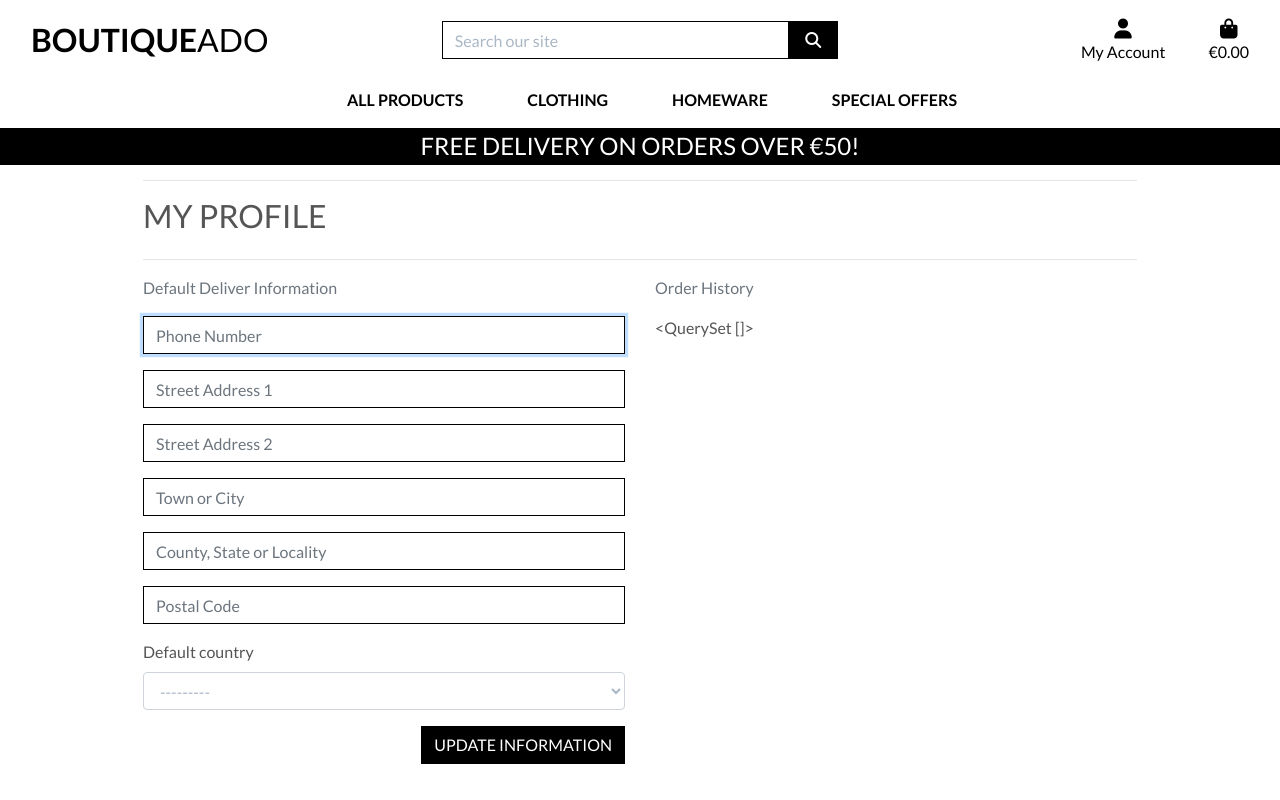
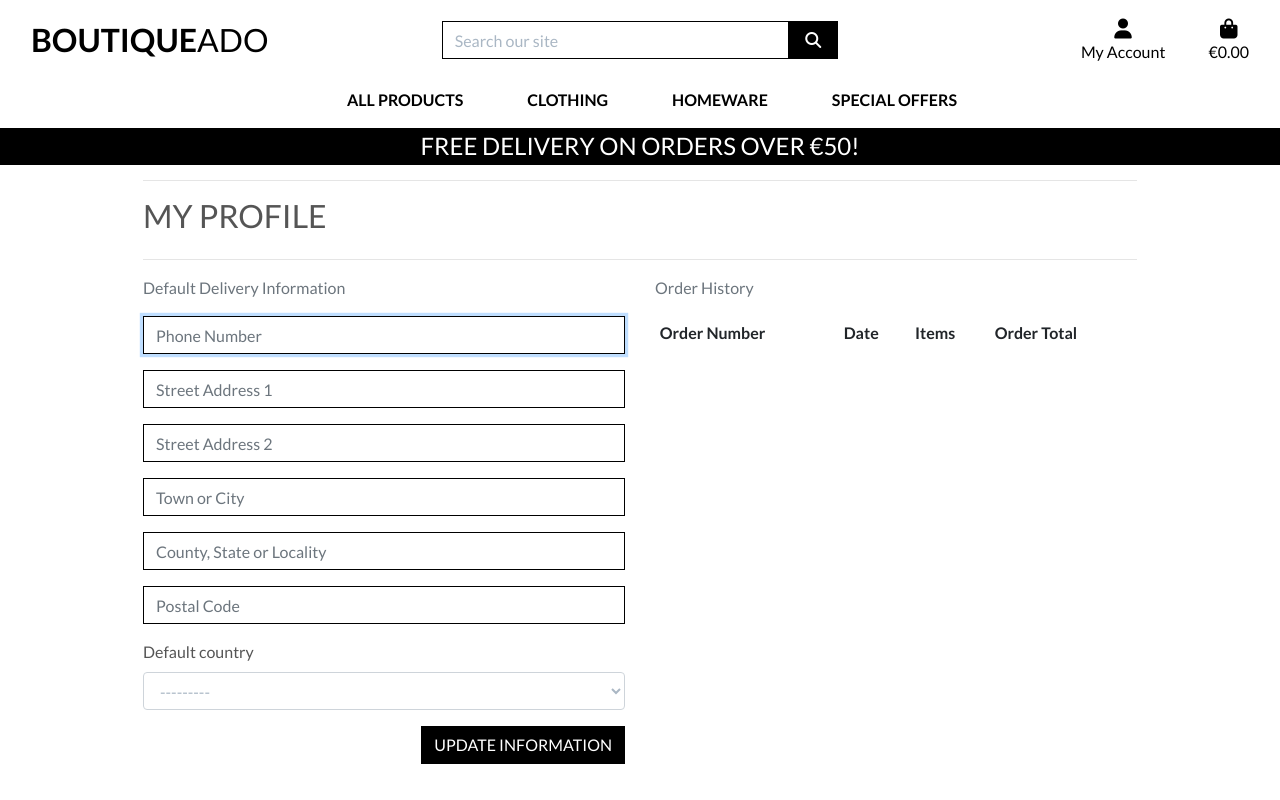
Before and after one commit to Marceillo/boutique_ado_v2, a Django app: page /profile/ in a window 1280 px wide. Run offline with Django 3.2, Linux system fonts and the light colour scheme; a user stored in the database is signed in; data comes from the database, SQL or seed files in the repository; both versions use the stored data as it was after the commit; lists and menus that the app fills with data are empty; some libraries are stand-ins or nearby versions.

Commit message:
Prfiles added history and updated checkout views

```diff
--- a/checkout/admin.py
+++ b/checkout/admin.py
@@ -15,7 +15,7 @@ class OrderAdmin(admin.ModelAdmin):
                        'grand_total', 'original_bag',
                        'stripe_pid')
 
-    fields = ('order_number', 'date', 'full_name',
+    fields = ('order_number', 'user_profile', 'date', 'full_name',
               'email', 'phone_number', 'country',
               'postcode', 'town_or_city', 'street_address1',
               'street_address2', 'county', 'delivery_cost',
--- a/profiles/static/profiles/css/profiles.css
+++ b/profiles/static/profiles/css/profiles.css
@@ -1,3 +1,8 @@
+.order-history {
+    max-height: 416px; /* height of profile form + submit button */
+    overflow-y: auto;
+}
+
 #profile-update-form .form-control {
     color: #000;
 }
--- a/profiles/templates/profiles/profile.html
+++ b/profiles/templates/profiles/profile.html
@@ -25,7 +25,7 @@
     </div>
     <div class="row">
         <div class="col-12 col-lg-6">
-                <p class="text-muted">Default Deliver Information</p>
+            <p class="text-muted">Default Delivery Information</p>
             <form class="mt-3" action="{% url 'profile' %}" method="POST" id="profile-update-form">
                 {% csrf_token %}
                 {{ form|crispy }}
@@ -34,7 +34,43 @@
         </div>
         <div class="col-12 col-lg-6">
             <p class="text-muted">Order History</p>
-                {{ orders }}
+            <div class="order-history table-responsive">
+                <table class="table table-sm table-borderless">
+                    <thead>
+                        <tr>
+                            <th>Order Number</th>
+                            <th>Date</th>
+                            <th>Items</th>
+                            <th>Order Total</th>
+                        </tr>
+                    </thead>
+                    <tbody>
+                        {% for order in orders %}
+                        <tr>
+                            <td>
+                                <a href="{% url 'order_history' order.order_number %}" title="{{ order.order_number }}">
+                                    {{ order.order_number|truncatechars:6 }}
+                                </a>
+                            </td>
+                            <td>{{ order.date }}</td>
+                            <td>
+                                <ul class="list-unstyled">
+                                    {% for item in order.lineitems.all %}
+                                    <li class="small">
+                                        {% if item.product.has_sizes %}
+                                        Size {{ item.product.size|upper }}
+                                        {% endif %}{{ item.product.name }} x{{ item.quantity }}
+                                    </li>
+                                    {% endfor %}
+                                </ul>
+                            </td>
+                            <td>${{ order.grand_total }}</td>
+                        </tr>
+                        {% endfor %}
+                    </tbody>
+                </table>
+            </div>
+        </div>
     </div>
 </div>
 {% endblock %}
--- a/profiles/urls.py
+++ b/profiles/urls.py
@@ -2,5 +2,6 @@ from django.urls import path
 from . import views
 
 urlpatterns = [
-    path('', views.profile, name='profile')
+    path('', views.profile, name='profile'),
+    path('order_history/<order_number>', views.order_history, name='order_history'),
 ]
--- a/profiles/views.py
+++ b/profiles/views.py
@@ -4,6 +4,7 @@ from django.contrib import messages
 from .models import UserProfile
 from .forms import UserProfileForm
 
+from checkout.models import  Order
 
 def profile(request):
     """ Display the user's profile. """
@@ -26,3 +27,20 @@ def profile(request):
     }
 
     return render(request, template, context)
+
+
+def order_history(request, order_number):
+    order = get_object_or_404(Order, order_number=order_number)
+
+    messages.info(request, (
+        f'This is a past confirmation for order number {order_number}. '
+        'A confirmation email was sent on the order date.'
+    ))
+
+    template = 'checkout/checkout_success.html'
+    context = {
+        'order': order,
+        'from_profile': True,
+    }
+
+    return render(request, template, context)
--- a/templates/includes/toasts/toast_error.html
+++ b/templates/includes/toasts/toast_error.html
@@ -1,4 +1,4 @@
-<div class="toast custom-toast rounded-0 border-top-0" data-autohide="false"></div>
+<div class="toast custom-toast rounded-0 border-top-0" data-autohide="false">
     <div class="arrow-up arrow-danger"></div>
     <div class="w-100 toast-capper bg-danger"></div>
     <div class="toast-header bg-white text-dark">
--- a/templates/includes/toasts/toast_info.html
+++ b/templates/includes/toasts/toast_info.html
@@ -1,4 +1,4 @@
-<div class="toast custom-toast rounded-0 border-top-0" data-autohide="false"></div>
+<div class="toast custom-toast rounded-0 border-top-0" data-autohide="false">
     <div class="arrow-up arrow-info"></div>
     <div class="w-100 toast-capper bg-info"></div>
     <div class="toast-header bg-white text-dark">
--- a/templates/includes/toasts/toast_warning.html
+++ b/templates/includes/toasts/toast_warning.html
@@ -1,4 +1,4 @@
-<div class="toast custom-toast rounded-0 border-top-0" data-autohide="false"></div>
+<div class="toast custom-toast rounded-0 border-top-0" data-autohide="false">
     <div class="arrow-up arrow-warning"></div>
     <div class="w-100 toast-capper bg-warning"></div>
     <div class="toast-header bg-white text-dark">
```
Also changed, not shown: checkout/templates/checkout/checkout_success.html (+9 -0 lines), checkout/views.py (+25 -0 lines), db.sqlite3. Lines whose indentation alone changed are shown as unchanged.
